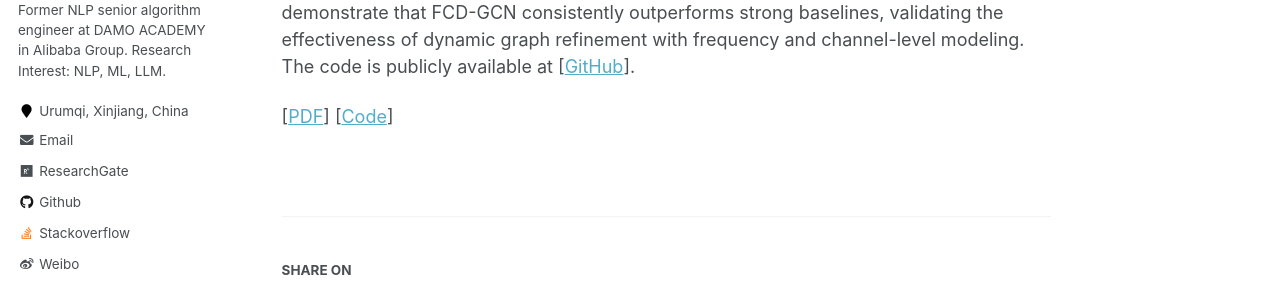
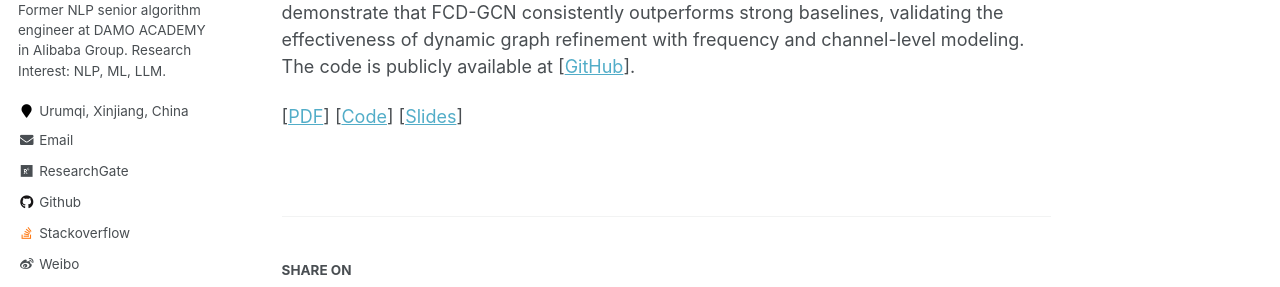
Before and after one commit to miradel51/miradel51.github.io, a Jekyll site: the page built from _publications/2026_ijcnn_freq_chanel_absa.md, in a window 1280 px wide and 900 px high, scrolled down 602 px. Shown: the part 274-561 px from the top of the window. Built offline with Jekyll 4.4.1, drawn with Linux system fonts in a browser that asks for light colours; some web fonts are replaced.

Commit message:
Update 2026_ijcnn_freq_chanel_absa.md
added slides link

```diff
--- a/_publications/2026_ijcnn_freq_chanel_absa.md
+++ b/_publications/2026_ijcnn_freq_chanel_absa.md
@@ -28,4 +28,4 @@ Additionally, a dual-attention strategy combines a frequency-domain module using
 Extensive experiments on benchmark datasets demonstrate that FCD-GCN consistently outperforms strong baselines, validating the effectiveness of dynamic graph refinement with frequency and channel-level modeling.
 The code is publicly available at \[[GitHub](https://github.com/xjulsk/FCDGCN)\].
 
-\[[PDF](https://www.researchgate.net/publication/403329458_A_Frequency-Channel_Enhanced_Dynamic_GCN_for_Aspect-Based_Sentiment_Analysis)\] \[[Code](https://github.com/xjulsk/FCDGCN)\]
+\[[PDF](https://www.researchgate.net/publication/403329458_A_Frequency-Channel_Enhanced_Dynamic_GCN_for_Aspect-Based_Sentiment_Analysis)\] \[[Code](https://github.com/xjulsk/FCDGCN)\] \[[Slides](https://miradel51.github.io/files/IJCNN26_FCDGCN.pdf)\]
```
